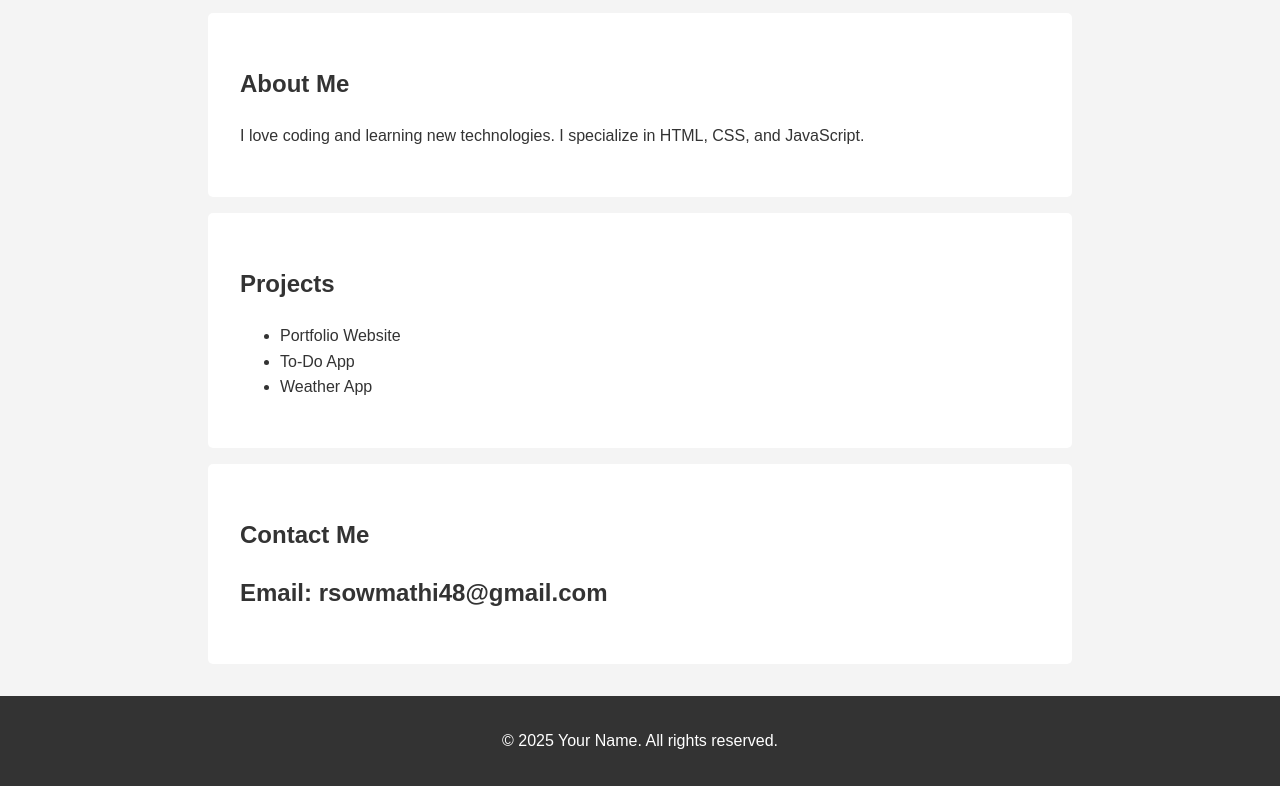
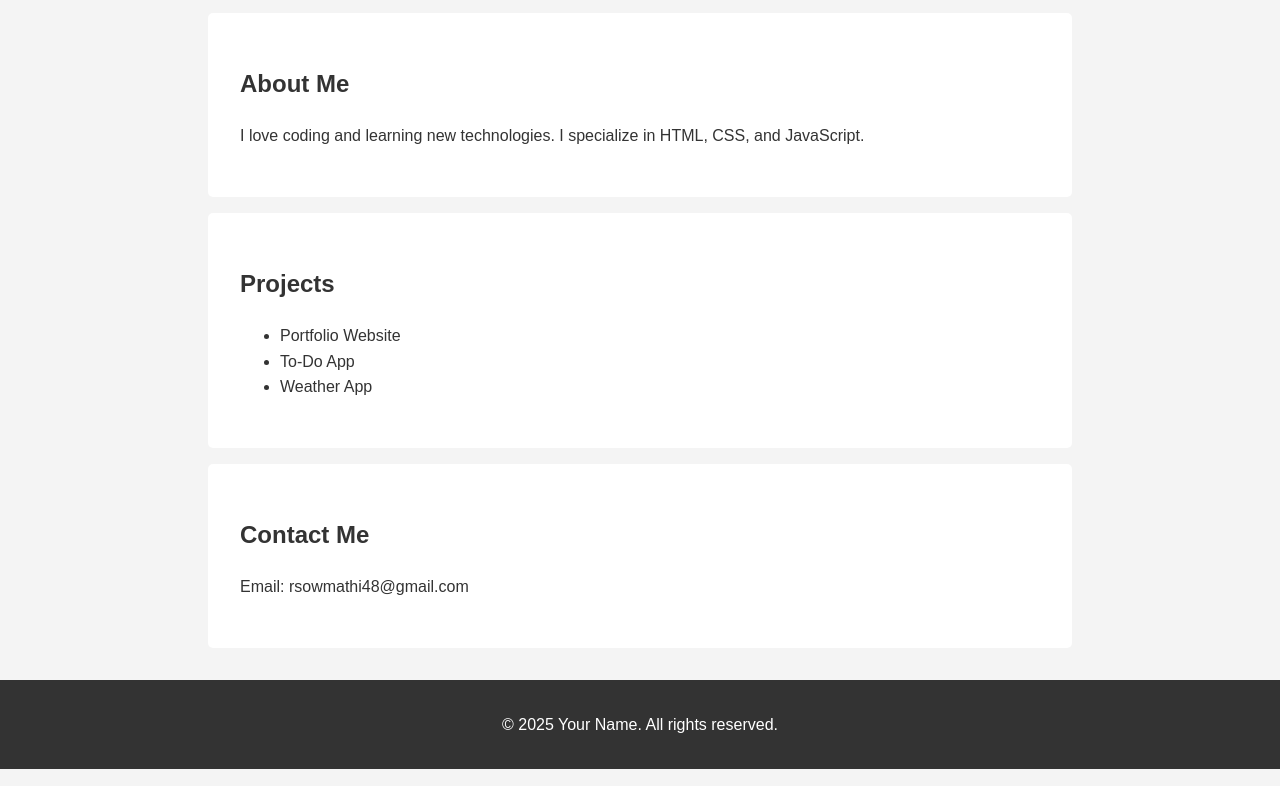
Before and after one commit to sowmathi761/sowmathi-portfolio, a plain HTML site: page index.html in a window 1280 px wide. Shown: the part 380-1166 px from the top of the page. Drawn offline with Linux system fonts and the light colour scheme.

Commit message:
first command

```diff
--- a/index.html
+++ b/index.html
@@ -38,7 +38,7 @@
 
   <section id="contact">
     <h2>Contact Me</h2>
-       <h2>Email: rsowmathi48@gmail.com</h2>
+       <p>Email: rsowmathi48@gmail.com</p>
   </section>
 
   <footer>
```
